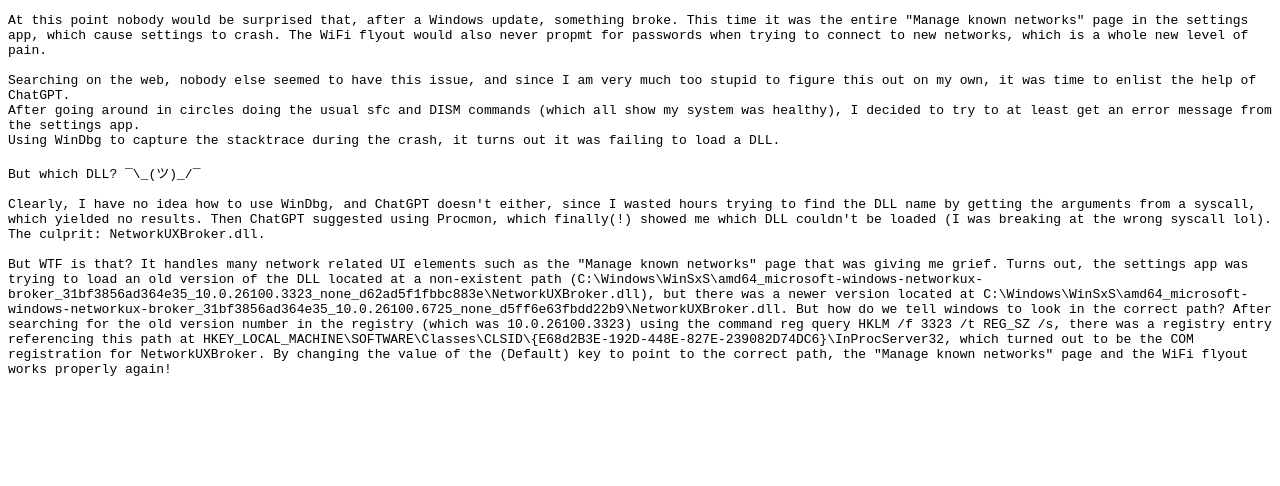
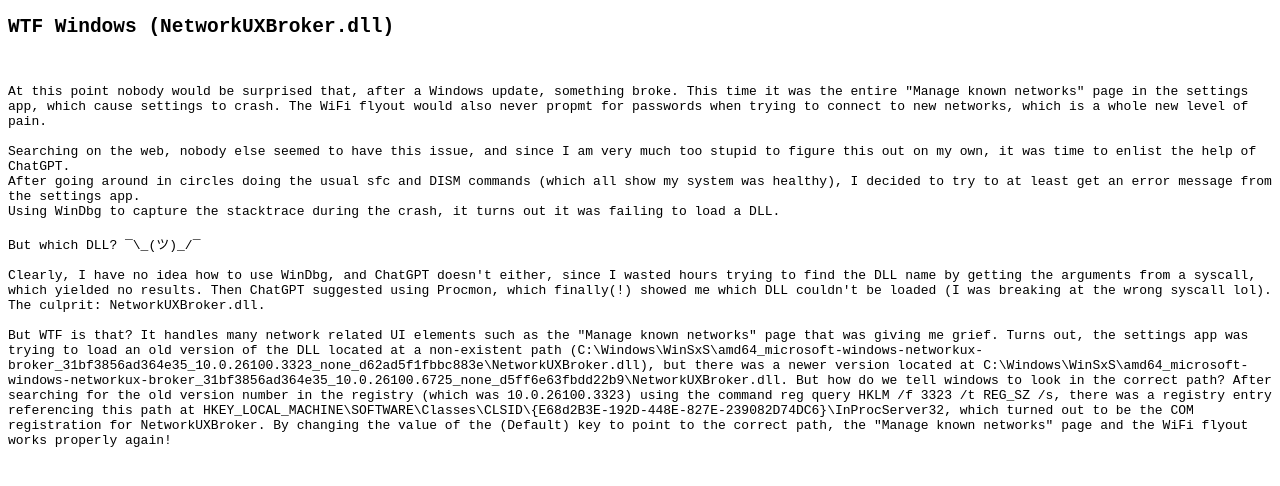
Before and after one commit to 0t4u/nekos.space, a plain HTML site: page blog/2025/10/13/wtf-windows-networkuxbroker-dll.html in a window 1280 px wide. Drawn offline with Linux system fonts and the light colour scheme.

Commit message:
Update wtf-windows-networkuxbroker-dll.html

```diff
--- a/blog/2025/10/13/wtf-windows-networkuxbroker-dll.html
+++ b/blog/2025/10/13/wtf-windows-networkuxbroker-dll.html
@@ -17,6 +17,8 @@
         }
     </style>
     <pre>
+<h2>WTF Windows (NetworkUXBroker.dll)</h2>
+
 At this point nobody would be surprised that, after a Windows update, something broke. This time it was the entire "Manage known networks" page in the settings app, which cause settings to crash. The WiFi flyout would also never propmt for passwords when trying to connect to new networks, which is a whole new level of pain.
 
 Searching on the web, nobody else seemed to have this issue, and since I am very much too stupid to figure this out on my own, it was time to enlist the help of ChatGPT.
```
